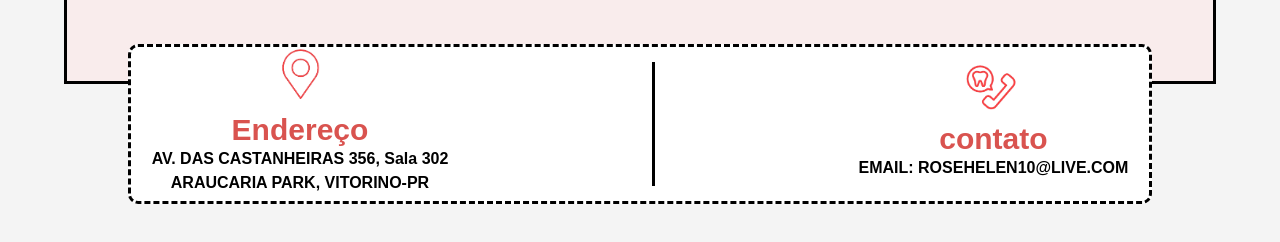
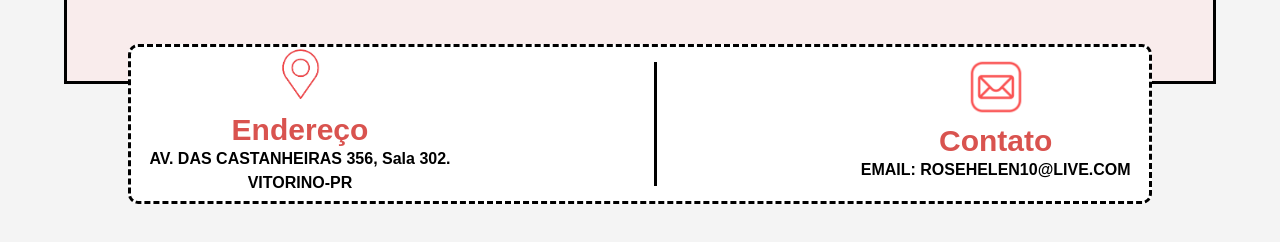
Before and after one commit to JoaoVitorNSP/RHMM-Odontologia, a plain HTML site: page Index.html in a window 1280 px wide. Shown: the part 1271-1513 px from the top of the page. Drawn offline with Linux system fonts and the light colour scheme; a web font is replaced by a local one.

Commit message:
image-text-add

```diff
--- a/Index.html
+++ b/Index.html
@@ -562,16 +562,16 @@
         </a>
         Endereço
         <p class="H3p">
-          AV. DAS CASTANHEIRAS 356, Sala 302 <br />
-          ARAUCARIA PARK, VITORINO-PR
+          AV. DAS CASTANHEIRAS 356, Sala 302.<br />
+          VITORINO-PR
         </p>
       </h3>
       <div class="linha"></div>
       <h3 class="informacoesH300">
         <a href="https://wa.me/5546988129559?text=Ol%C3%A1%2C%20acabei%20de%20visitar%20seu%20site%20e%20gostaria%20de%20obter%20mais%20informa%C3%A7%C3%B5es." target="_blank">
-        <img src="assests/contato.png" alt="contato" width="70px" />
+        <img src="assests/email.png" alt="contato" width="60px" />
         </a>
-        contato
+        Contato
         <br>
         <p class="H3p00">
           EMAIL: ROSEHELEN10@LIVE.COM
```
Also changed, not shown: assests/email.png (added).
